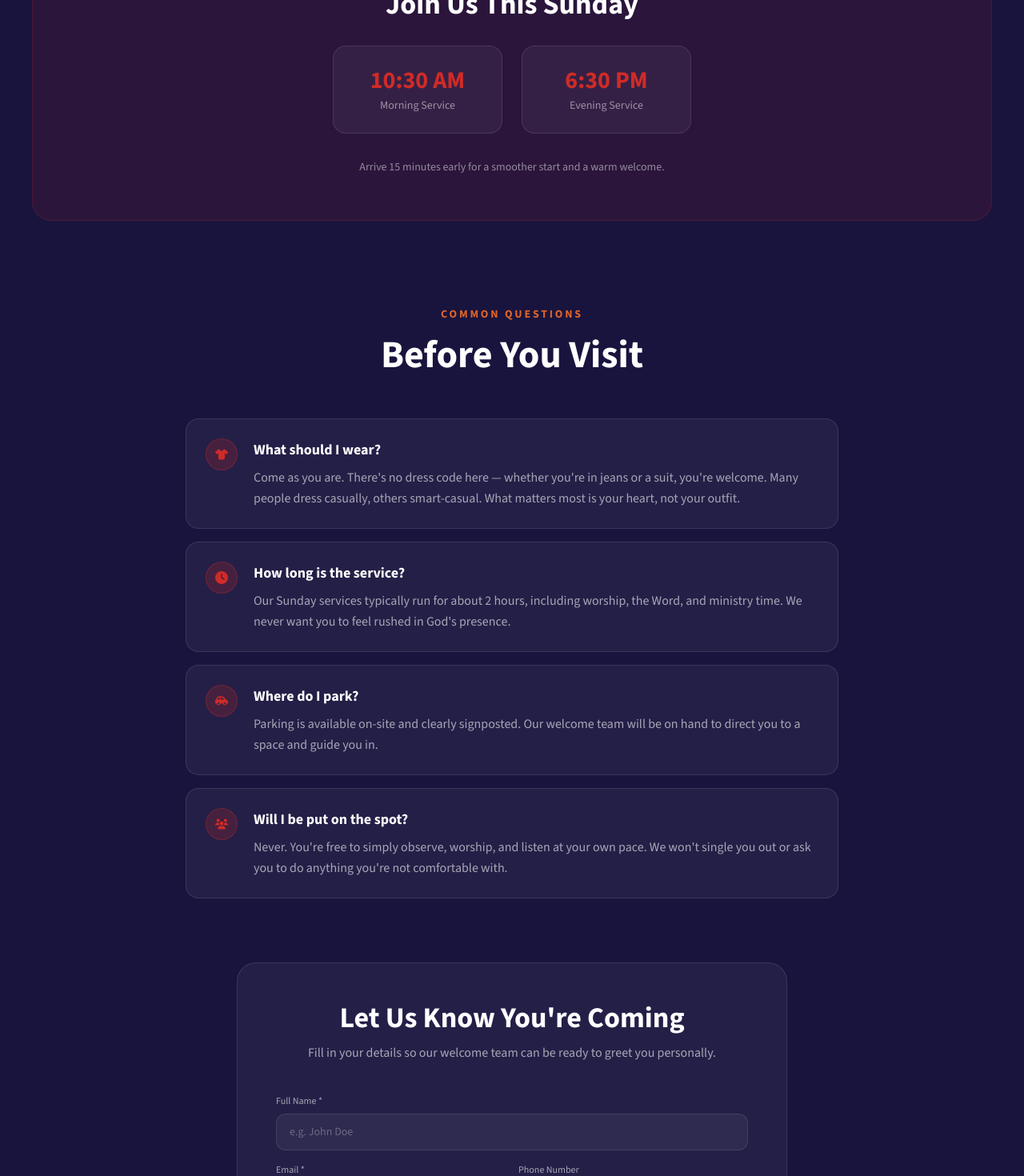
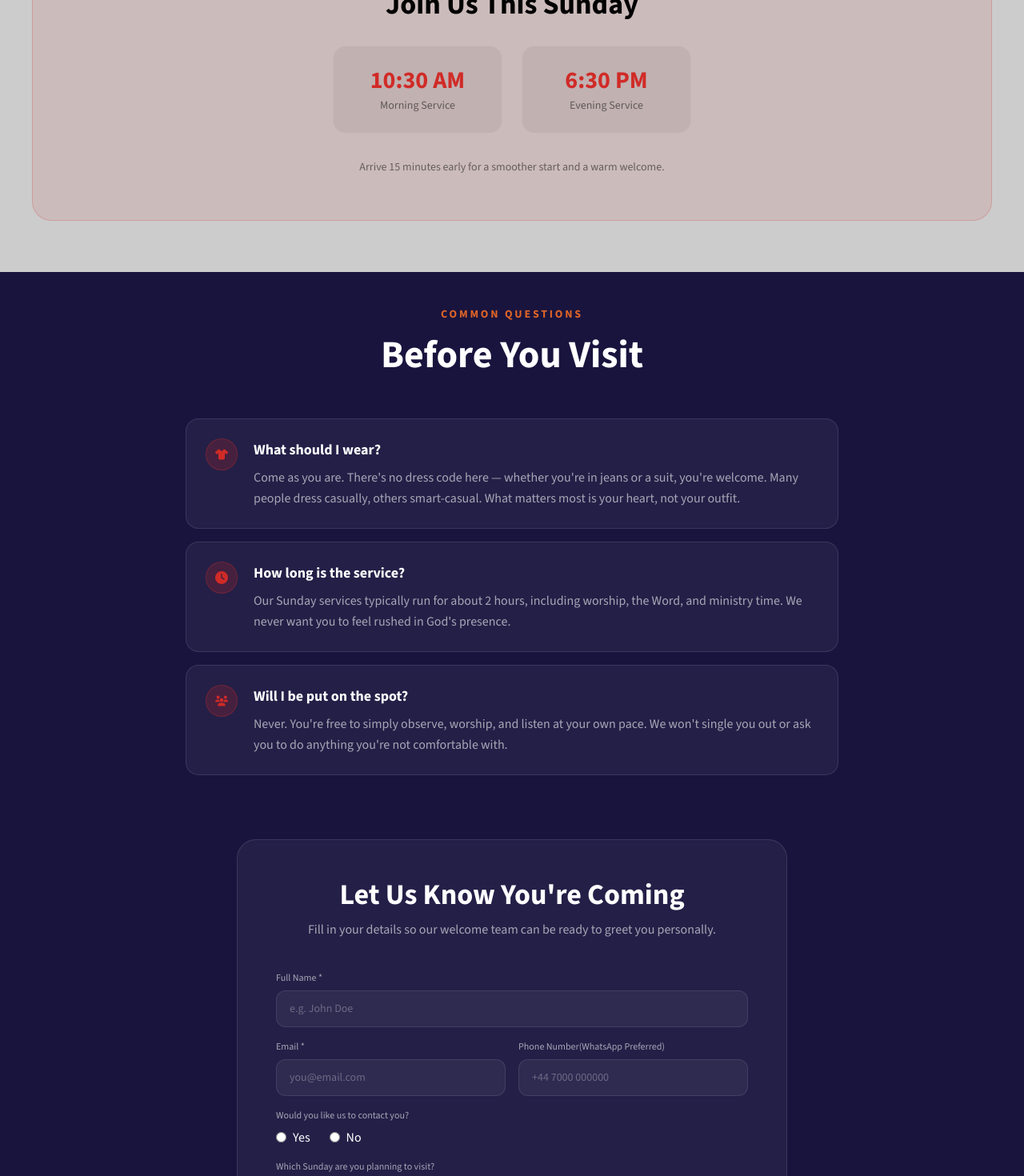
Before and after one commit to Lil-prisca/RcnMancester, a React (Vite) app: page /iamnew in a window 1280 px wide. Shown: the part 1320-2790 px from the top of the page at 80% size. Built offline with nearby package versions, Linux system fonts and the light colour scheme.

Commit message:
i am new page corrections

```diff
--- a/src/components/Gallery.jsx
+++ b/src/components/Gallery.jsx
@@ -36,7 +36,7 @@ const Gallery = () => {
   return (
     <div className="mt-10">
       <h2 className="items-center text-center font-bold text-2xl">Gallery</h2>
-      <div className=" my-5 px-10 grid grid-cols-1 md:grid-cols-2 lg:grid-cols-3 gap-6">
+      <div className=" my-5 w-5xl bg-red-300 justify-center items-center px-10 grid grid-cols-1 md:grid-cols-2 lg:grid-cols-3 gap-6">
         {Images.map((value) => (
           <motion.div
             key={value.id}
--- a/src/pages/IamnewPage.jsx
+++ b/src/pages/IamnewPage.jsx
@@ -25,12 +25,6 @@ const faqs = [
     question: "How long is the service?",
     answer:
       "Our Sunday services typically run for about 2 hours, including worship, the Word, and ministry time. We never want you to feel rushed in God's presence.",
-  },
-  {
-    icon: <FaCarSide />,
-    question: "Where do I park?",
-    answer:
-      "Parking is available on-site and clearly signposted. Our welcome team will be on hand to direct you to a space and guide you in.",
   },
   {
     icon: <FaUsers />,
@@ -91,9 +85,8 @@ const IAmNewPage = () => {
   // }
 
   return (
-    <div className="bg-[#19143E] min-h-screen text-white">
+    <div className=" min-h-screen text-white">
       <Navbar />
-
       {/* Hero */}
       <section className="relative min-h-[60vh] flex items-center overflow-hidden">
         <div className="absolute inset-0 z-0">
@@ -134,7 +127,6 @@ const IAmNewPage = () => {
           </motion.p>
         </div>
       </section>
-
       {/* What to expect */}
       <div
         className="w-100% bg-on-primary
@@ -164,9 +156,9 @@ const IAmNewPage = () => {
                 whileInView={{ opacity: 1, y: 0 }}
                 viewport={{ once: false }}
                 transition={{ delay: i * 0.15, duration: 0.6 }}
-                className="bg-primary border border-white/10 rounded-2xl p-8 text-center text-on-primary hover:bg-black/10 hover:border-primary hover:text-black transition-colors"
+                className=" border  rounded-2xl p-8 text-center bg-black/10 border-primary text-black transition-colors"
               >
-                <div className="w-14 h-14 rounded-full bg-secondary/20 border border-secondary/30 flex items-center justify-center text-secondary text-2xl mx-auto mb-6">
+                <div className="w-14 h-14 rounded-full flex items-center justify-center text-secondary text-2xl mx-auto mb-6">
                   {item.icon}
                 </div>
                 <h3 className="text-xl  font-bold mb-3">{item.title}</h3>
@@ -176,43 +168,44 @@ const IAmNewPage = () => {
           </div>
         </section>
       </div>
-
       {/* Service times */}
-      <section className="py-16 relative overflow-hidden">
-        <div className="max-w-7xl mx-auto px-6 lg:px-10">
+      <section className=" bg-black/20 py-16 relative overflow-hidden">
+        <div className="  max-w-7xl mx-auto px-6 lg:px-10">
           <motion.div
             initial={{ opacity: 0, y: 20 }}
             whileInView={{ opacity: 1, y: 0 }}
             viewport={{ once: false }}
             transition={{ duration: 0.6 }}
-            className="bg-secondary/10 border border-secondary/20 rounded-3xl p-10 lg:p-14 text-center"
+            className="bg-secondary/10 border border-secondary/20 rounded-3xl p-10 lg:p-14 text-center text-black"
           >
             <h2 className="text-3xl md:text-4xl font-headline font-bold mb-8">
               Join Us This Sunday
             </h2>
             <div className="grid grid-cols-1 sm:grid-cols-2 gap-6 max-w-md mx-auto">
-              <div className="bg-white/5 rounded-2xl p-6 border border-white/10">
+              <div className="bg-black/5 rounded-2xl p-6 border border-white/10 ">
                 <div className="text-secondary text-3xl font-bold mb-1">
                   10:30 AM
                 </div>
-                <div className="text-white/50 text-sm">Morning Service</div>
+                <div className="text-black/50 text-sm">Morning Service</div>
               </div>
-              <div className="bg-white/5 rounded-2xl p-6 border border-white/10">
+              <div className="bg-black/5 rounded-2xl p-6 border border-white/10">
                 <div className="text-secondary text-3xl font-bold mb-1">
                   6:30 PM
                 </div>
-                <div className="text-white/50 text-sm">Evening Service</div>
+                <div className="text-black/50 text-sm text-black">
+                  Evening Service
                 </div>
               </div>
-            <p className="text-white/50 text-sm mt-8">
+            </div>
+            <p className="text-black/50 text-sm mt-8">
               Arrive 15 minutes early for a smoother start and a warm welcome.
             </p>
           </motion.div>
         </div>
       </section>
-
+      <div className="bg-primary max-w-8xl">
         {/* FAQ */}
-      <section className="py-10 max-w-4xl mx-auto px-6 lg:px-10">
+        <section className=" bg-primary  py-10 max-w-4xl mx-auto px-6 lg:px-10">
           <motion.div
             initial={{ opacity: 0, y: 20 }}
             whileInView={{ opacity: 1, y: 0 }}
@@ -249,7 +242,6 @@ const IAmNewPage = () => {
             ))}
           </div>
         </section>
-
         {/* Connect card form */}
         <section className="py-10 max-w-3xl mx-auto px-6 lg:px-10">
           <motion.div
@@ -264,8 +256,8 @@ const IAmNewPage = () => {
                 Let Us Know You're Coming
               </h2>
               <p className="text-white/60">
-              Fill in your details so our welcome team can be ready to greet you
-              personally.
+                Fill in your details so our welcome team can be ready to greet
+                you personally.
               </p>
             </div>
 
@@ -332,7 +324,7 @@ const IAmNewPage = () => {
                   </div>
                   <div>
                     <label className="text-white/60 text-xs font-medium mb-2 block">
-                    Phone Number
+                      Phone Number(WhatsApp Preferred)
                     </label>
                     <input
                       type="tel"
@@ -345,6 +337,48 @@ const IAmNewPage = () => {
                     />
                   </div>
                 </div>
+                {/* consent to contact */}
+
+                <div>
+                  <label className="text-white/60 text-xs font-medium mb-2 block">
+                    Would you like us to contact you?
+                  </label>
+
+                  <div className="flex items-center gap-6">
+                    <label className="flex items-center gap-2 text-white">
+                      <input
+                        type="radio"
+                        name="contactConsent"
+                        value="yes"
+                        checked={formData.contactConsent === "yes"}
+                        onChange={(e) =>
+                          setFormData({
+                            ...formData,
+                            contactConsent: e.target.value,
+                          })
+                        }
+                      />
+                      Yes
+                    </label>
+
+                    <label className="flex items-center gap-2 text-white">
+                      <input
+                        type="radio"
+                        name="contactConsent"
+                        value="no"
+                        checked={formData.contactConsent === "no"}
+                        onChange={(e) =>
+                          setFormData({
+                            ...formData,
+                            contactConsent: e.target.value,
+                          })
+                        }
+                      />
+                      No
+                    </label>
+                  </div>
+                </div>
+
                 <div>
                   <label className="text-white/60 text-xs font-medium mb-2 block">
                     Which Sunday are you planning to visit?
@@ -358,13 +392,49 @@ const IAmNewPage = () => {
                     className="w-full bg-white/5 border border-white/10 text-white text-sm rounded-xl px-4 py-3 outline-none focus:border-secondary transition-colors"
                   />
                 </div>
+                <div>
+                  <label className="text-white/60 text-xs font-medium mb-2 block">
+                    Mesage to Us
+                  </label>
+                  <textarea
+                    type="text"
+                    value={formData.message}
+                    onChange={(e) =>
+                      setFormData({ ...formData, message: e.target.value })
+                    }
+                    placeholder="message"
+                    className="w-full bg-white/5 border border-white/10 text-white placeholder-white/30 text-sm rounded-xl px-4 py-3 outline-none focus:border-secondary transition-colors"
+                  />
+                </div>
+                {/* consent to data */}
+                <div>
+                  <label className="flex items-start gap-3 text-white/60 text-xs">
+                    <input
+                      type="checkbox"
+                      checked={formData.gdprConsent}
+                      onChange={(e) =>
+                        setFormData({
+                          ...formData,
+                          gdprConsent: e.target.checked,
+                        })
+                      }
+                      className="mt-1"
+                    />
+
+                    <span>
+                      I agree to my data being processed in line with GDPR. We
+                      respect your privacy and will only use this information
+                      for RCN Cumbria updates.
+                    </span>
+                  </label>
+                </div>
 
                 <motion.button
                   type="submit"
                   disabled={submitting}
                   whileHover={{ scale: 1.02 }}
                   whileTap={{ scale: 0.98 }}
-                className="w-full bg-secondary hover:bg-secondary/90 text-white py-4 rounded-xl font-bold transition-all disabled:opacity-60 disabled:cursor-not-allowed"
+                  className="w-full bg-secondary hover:bg-secondary/90 text-white py-4 rounded-2xl font-bold transition-all disabled:opacity-60 disabled:cursor-not-allowed"
                 >
                   {submitting ? "Submitting…" : "I'm Coming!"}
                 </motion.button>
@@ -372,19 +442,18 @@ const IAmNewPage = () => {
             )}
           </motion.div>
         </section>
-
         {/* Bottom CTA */}
         <section className="pb-5 text-center px-6">
           <p className="text-white/50 mb-4">
             Have more questions before you visit?
           </p>
-        <Link to="/contact">
-          <button className="border border-white/30 px-8 py-3 rounded-full font-bold hover:bg-white hover:text-[#19143E] transition-all">
+          <Link to="/contact-us">
+            <button className="border border-white/30 px-8 py-3 rounded-2xl font-bold hover:bg-white hover:text-[#19143E] transition-all">
               Get in Touch
             </button>
           </Link>
         </section>
-
+      </div>
       <Footer />
     </div>
   );
```
Lines whose indentation alone changed are shown as unchanged.
